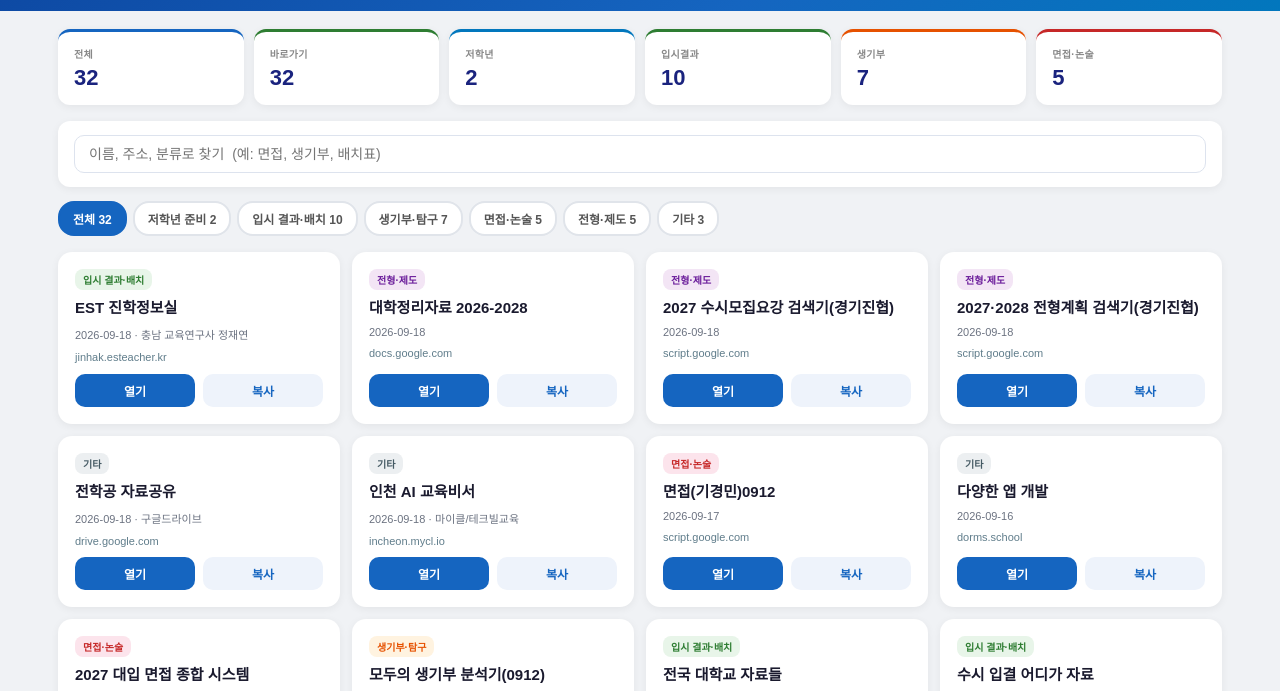
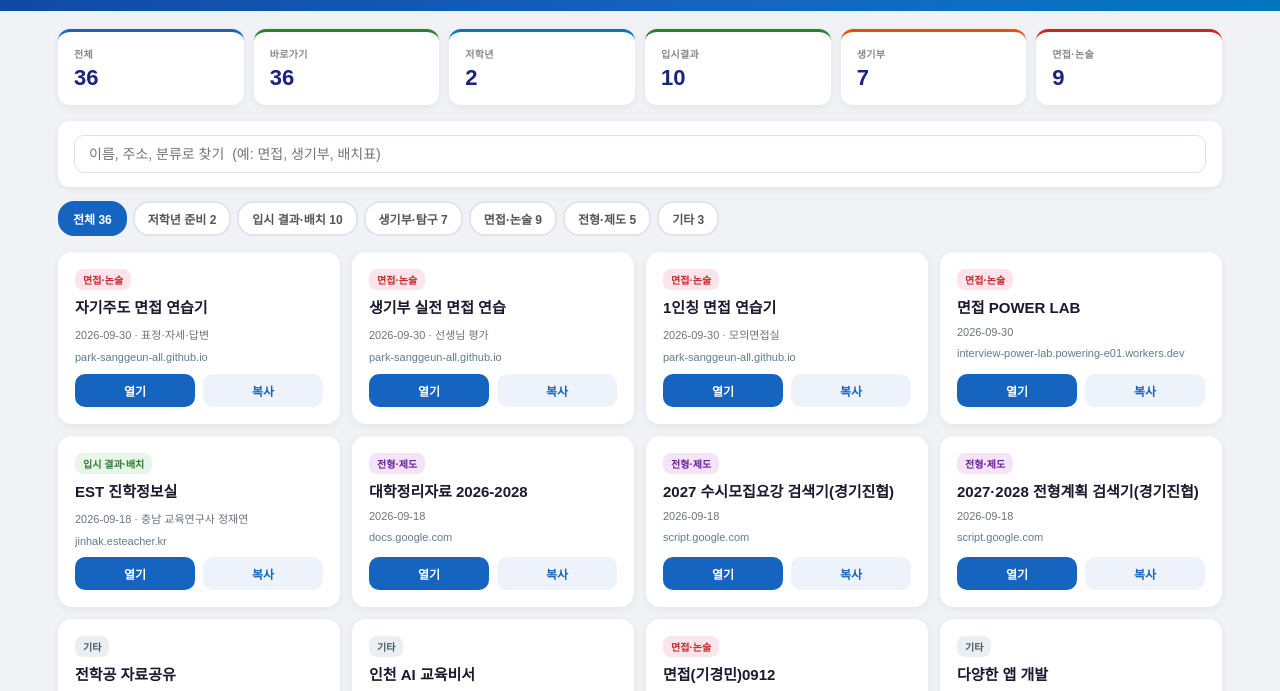
Before and after one commit to paul2nd-ui/teacher-links-dashboard, a plain HTML site: page index.html in a window 1280 px wide. Shown: the part 79-770 px from the top of the page. Drawn offline with Linux system fonts and the light colour scheme.

Commit message:
Add files via upload

```diff
--- a/index.html
+++ b/index.html
@@ -99,6 +99,10 @@ const LINKS = [
   {title:"모두의 수학교과-도서연계 탐구", url:"https://park-sanggeun.github.io/modu-math-book-inquiry/", cat:"생기부", date:"2026-06-12"},
   {title:"교과 성취기준 역량", url:"https://stas.moe.go.kr/cmn/main", cat:"생기부", date:"2026-06-12"},
   {title:"교과핵심역량을 언어로", url:"https://fastidious-brigadeiros-07cdae.netlify.app/", cat:"생기부", date:"2026-06-29"},
+  {title:"자기주도 면접 연습기", url:"https://park-sanggeun-all.github.io/interview-coach/", cat:"면접논술", date:"2026-09-30", note:"표정·자세·답변"},
+  {title:"생기부 실전 면접 연습", url:"https://park-sanggeun-all.github.io/saenggibu-interview/", cat:"면접논술", date:"2026-09-30", note:"선생님 평가"},
+  {title:"1인칭 면접 연습기", url:"https://park-sanggeun-all.github.io/moduui-mock-room/", cat:"면접논술", date:"2026-09-30", note:"모의면접실"},
+  {title:"면접 POWER LAB", url:"https://interview-power-lab.powering-e01.workers.dev/", cat:"면접논술", date:"2026-09-30"},
   {title:"2027 대입 면접 종합 시스템", url:"https://hanmin-seven.vercel.app/#/home", cat:"면접논술", date:"2026-09-15"},
   {title:"면접(기경민)0912", url:"https://script.google.com/macros/s/AKfycbzvbEmbIX2Vz3lvKYuDqWdxJZOtabmcurmagLCSig4H9ZIHNHe7tz1ilO187cHBjQ2kWA/exec", cat:"면접논술", date:"2026-09-17"},
   {title:"면접문제 생성기", url:"https://jinhak.esteacher.kr/student_record_interview.html", cat:"면접논술", date:"2026-06-17"},
```
